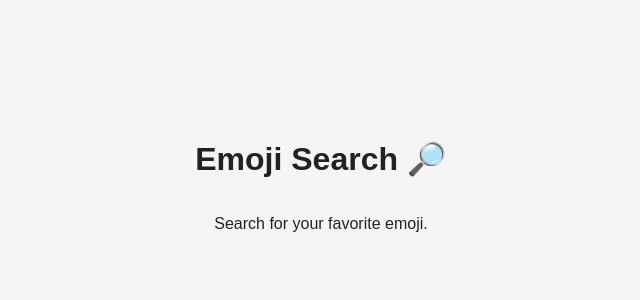
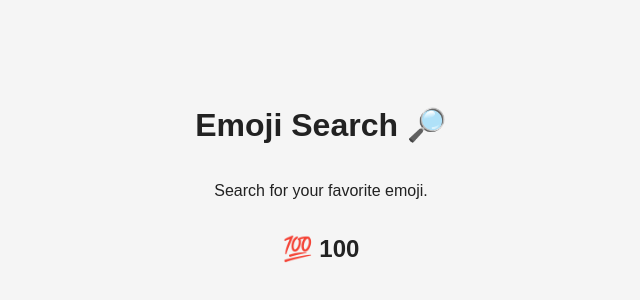
Before and after one commit to mohadesehesmaeilzadeh/emoji-search, a React (Create React App) app: page / in a window 1280 px wide. Shown: the part 216-516 px from the top of the page, without its empty margins (319-959 px from the left). Built offline with nearby package versions, Linux system fonts and the light colour scheme.

Commit message:
edit: update the file

```diff
--- a/src/App.js
+++ b/src/App.js
@@ -1,13 +1,19 @@
 import "./App.css";
+import emojiList from "./data/emojiList.json";
 
 function App() {
+  console.log("Emoji List:", emojiList);
+  console.log("Emoji Count:", emojiList.length);
+
   return (
     <main className="app">
       <h1>Emoji Search 🔎</h1>
 
-      <p>
-        Search for your favorite emoji.
-      </p>
+      <p>Search for your favorite emoji.</p>
+
+      <h2>
+        {emojiList[0].symbol} {emojiList[0].title}
+      </h2>
     </main>
   );
 }
```
